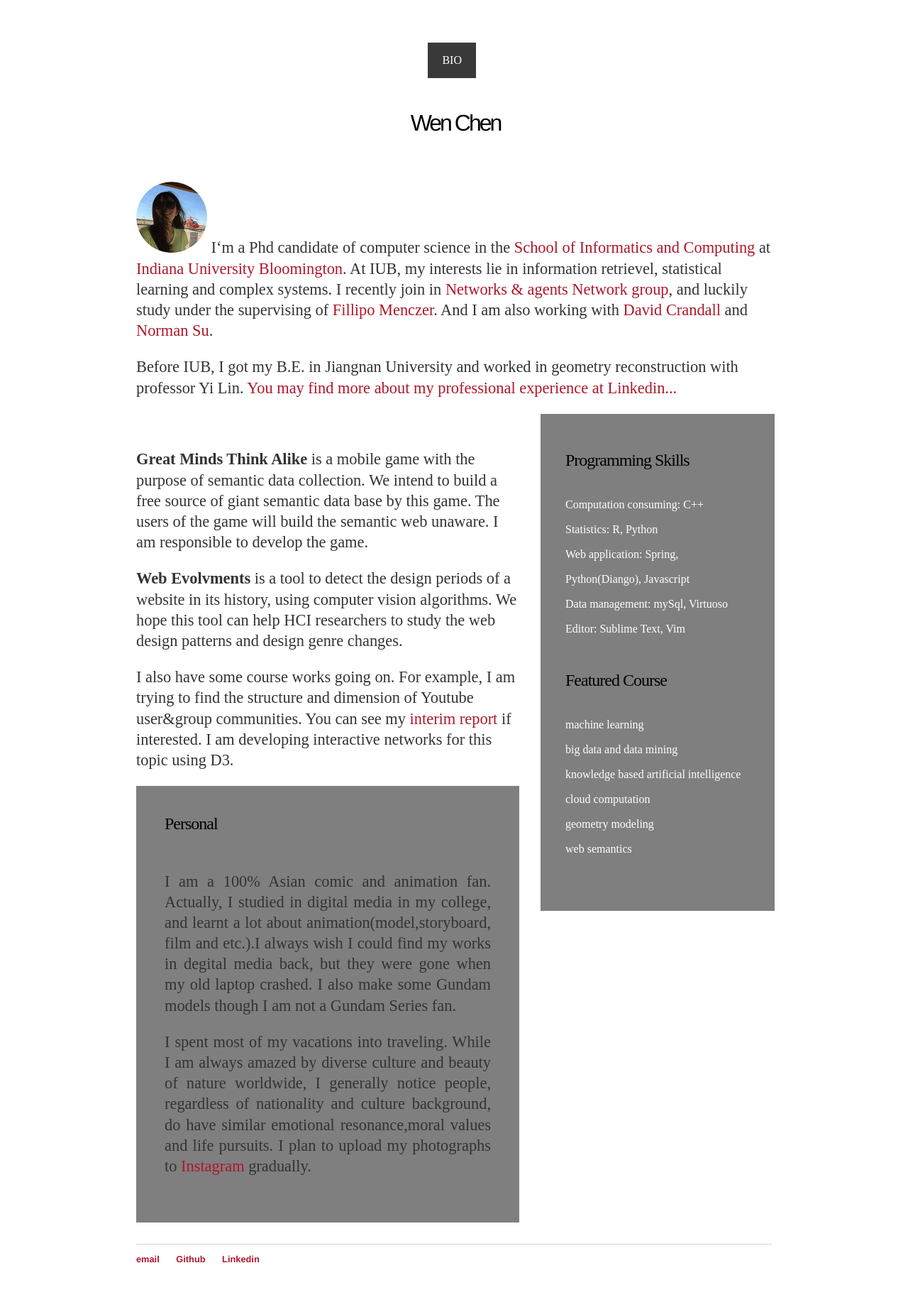
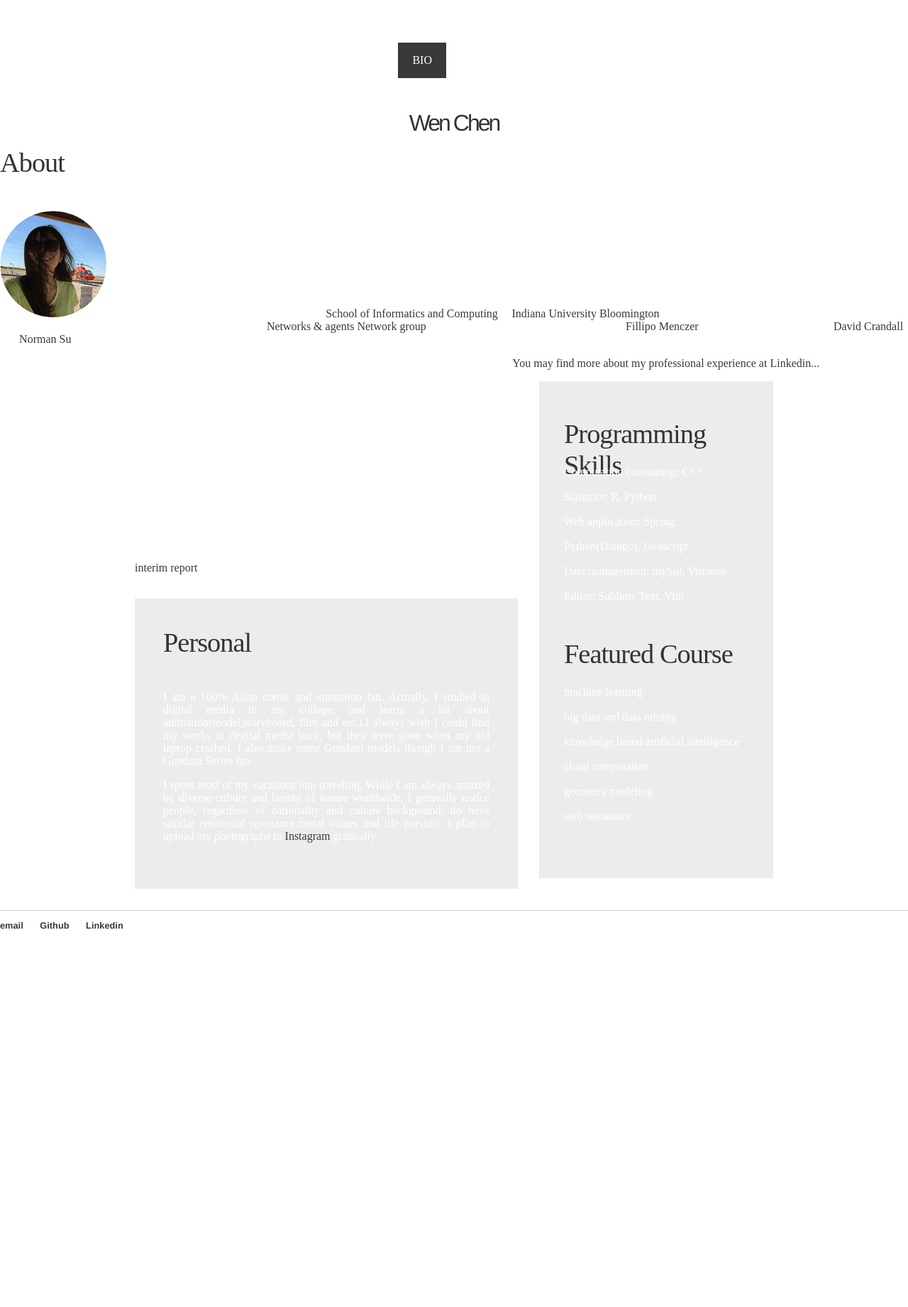
Before and after one commit to roisevege/roisevege.github.io, a Jekyll site: the page built from index.html, in a window 1280 px wide. Shown: the whole page at 71% size. Built offline with Jekyll 4.4.1, drawn with Linux system fonts in a browser that asks for light colours; after the commit the page ends 1371 px from its top, so only the background shows below that.

Commit message:
color schema test 2

```diff
--- a/_layouts/default.html
+++ b/_layouts/default.html
@@ -10,12 +10,10 @@
 	<div id = "wrapper">
 	<div id = "menu-wrapper">
 	<div id = "menu">
-		<nav>
 		<ul>
 			<li class = "current_page_item"> <a href = "/">Bio</a></li>
 			<li> <a href = "/blog"> Blog </a></li>
 		</ul>
-		</nav>
 	</div><!--menu-->
 	</div><!--menu-wrapper-->
 		<div class = "container">
--- a/css/main.css
+++ b/css/main.css
@@ -1,7 +1,7 @@
 body {
     margin: 60px auto;
-    width: 70%;
     color: #ffffff;
+    background:#ffffff;
 }
 footer ul {
     font-family:'Helvetica', 'Arial', 'Sans-Serif';
@@ -15,22 +15,34 @@
 }
 a {
     text-decoration: none;
-    color: #AE172A;
+    color: #3a3939;
 }
 a:hover {
+    color: #fff;
+    text-shadow: 0 0 5px #666,
 }
 h1 {
-    font-size: 1.6em;
+    font-size: 2em;
     font-family:'Helvetica', 'Arial', 'Sans-Serif';
 }
+
 h1,h2,h3{
     margin: 0px;
     padding: 0px;
     font-weight: 400;
 }
+
+h2 {
+    font-size: 2.4em;
+}
+
+h3 {
+    font-size: 1.6em;
+}
+
 p {
-    font-size: 1.4em;
-    line-height: 1.3em;
+
+    line-height: 180%
     color: #333;
 }
 footer {
@@ -48,11 +60,6 @@
 }
 img.border{
     border: 6pm solid #E1F1F6;
-}
-
-img.alignleft{
-    float: left;
-    margin-right: 25px;
 }
 
 img.aligncenter {
@@ -73,7 +80,7 @@
 #logo{
     margin: 0;
     padding: 45px 0px 15px 0px;
-    color: #000000;
+    color: #333333;
 }
 
 #logo h1, #logo p{
@@ -91,7 +98,7 @@
 /* Menu */
 #menu-wrapper{
     height: 50px;
-    background: url(images/menu-wrapper.png) repeat-x left top;
+    background: url(image/menu-wrapper.png) repeat-x left top;
 }
 
 #menu {
@@ -149,13 +156,13 @@
 .post {
     margin-bottom:30px;
     padding: 40px 40px;
-    background: rgba(0,0,0,.5);
+    background: rgba(192,192,192,0.3);
 }
 
 .post .title{
     padding-bottom:20px;
     letter-spacing: -1px;
-    color: #000000;
+    color: #333333;
 }
 
 .post .meta{
@@ -181,7 +188,7 @@
     float: right;
     width: 290px;
     padding: 40px 20px;
-    background: rgba(0,0,0,.5);
+    background: rgba(192,192,192,0.3);
 }
 
 #sidebar ul {
@@ -216,7 +223,7 @@
     height: 38px;
     padding: 12px 0 20px 15px;
     letter-spacing: -1px;
-    color: #000000;
+    color: #333;
 }
 
 #sidebar p {
@@ -227,7 +234,7 @@
 
 #sidebar a {
     border: none;
-    color: #000000;
+    color: #333;
 }
 
 #sidebar a:hover {
@@ -235,8 +242,8 @@
     color: #3a3939;
 }
 
-#about.title{
+#about .title{
     padding-bottom: 30px;
     letter-spacing: -1px;
-    color: #000000;
+    color: #333;
 }
--- a/index.html
+++ b/index.html
@@ -10,7 +10,7 @@
 
 	<div id = "about">
 	<h2 class = "title">About</h2>
-	<p><img class = "pure_img" src = "/image/profile.jpg" alt = "Mug Shot of Wen Chen:-)" height="100" width="100"> I‘m a Phd candidate of computer science in the <a href = "http://www.soic.indiana.edu/index.html">School of Informatics and Computing</a> at <a href = "https://www.indiana.edu/">Indiana University Bloomington</a>. At IUB, my interests lie in information retrievel, statistical learning and complex systems. I recently join in <a href = "http://cnets.indiana.edu/groups/nan/">Networks & agents Network group</a>, and luckily study under the supervising of <a href = "http://cnets.indiana.edu/people/filippo-menczer/">Fillipo Menczer</a>. And I am also working with <a href = "http://www.cs.indiana.edu/~djcran/">David Crandall</a> and <a href = "http://www.normsu.com/">Norman Su</a>.</p>
+	<p><img class = "pure_img" src = "/image/profile.jpg" alt = "Mug Shot of Wen Chen:-)" height="150" width="150"> I‘m a Phd candidate of computer science in the <a href = "http://www.soic.indiana.edu/index.html">School of Informatics and Computing</a> at <a href = "https://www.indiana.edu/">Indiana University Bloomington</a>. At IUB, my interests lie in information retrievel, statistical learning and complex systems. I recently join in <a href = "http://cnets.indiana.edu/groups/nan/">Networks & agents Network group</a>, and luckily study under the supervising of <a href = "http://cnets.indiana.edu/people/filippo-menczer/">Fillipo Menczer</a>. And I am also working with <a href = "http://www.cs.indiana.edu/~djcran/">David Crandall</a> and <a href = "http://www.normsu.com/">Norman Su</a>.</p>
 	<p> Before IUB, I got my B.E. in Jiangnan University and worked in geometry reconstruction with professor Yi Lin. <a href = "https://www.linkedin.com/pub/wen-chen/b7/4a8/b3b">You may find more about my professional experience at Linkedin...</a></p>
 	</div><!--/.about-->
 
```
